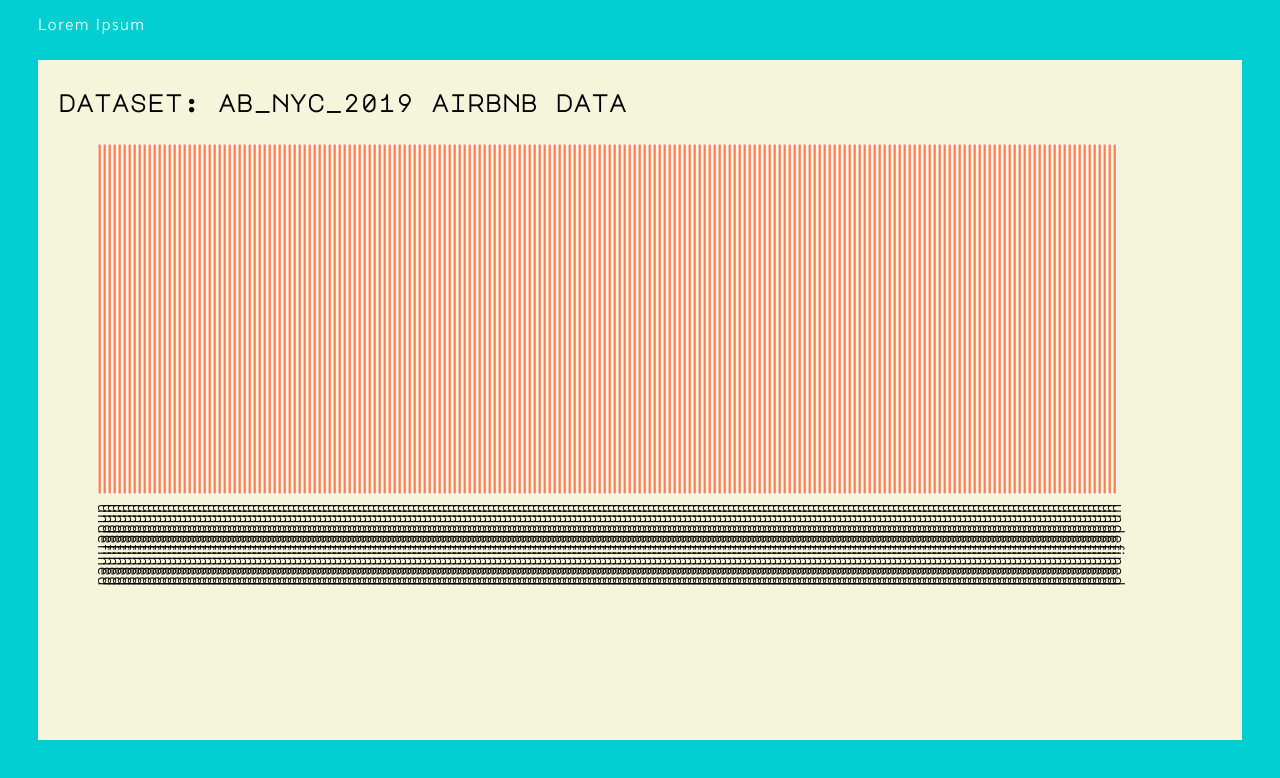
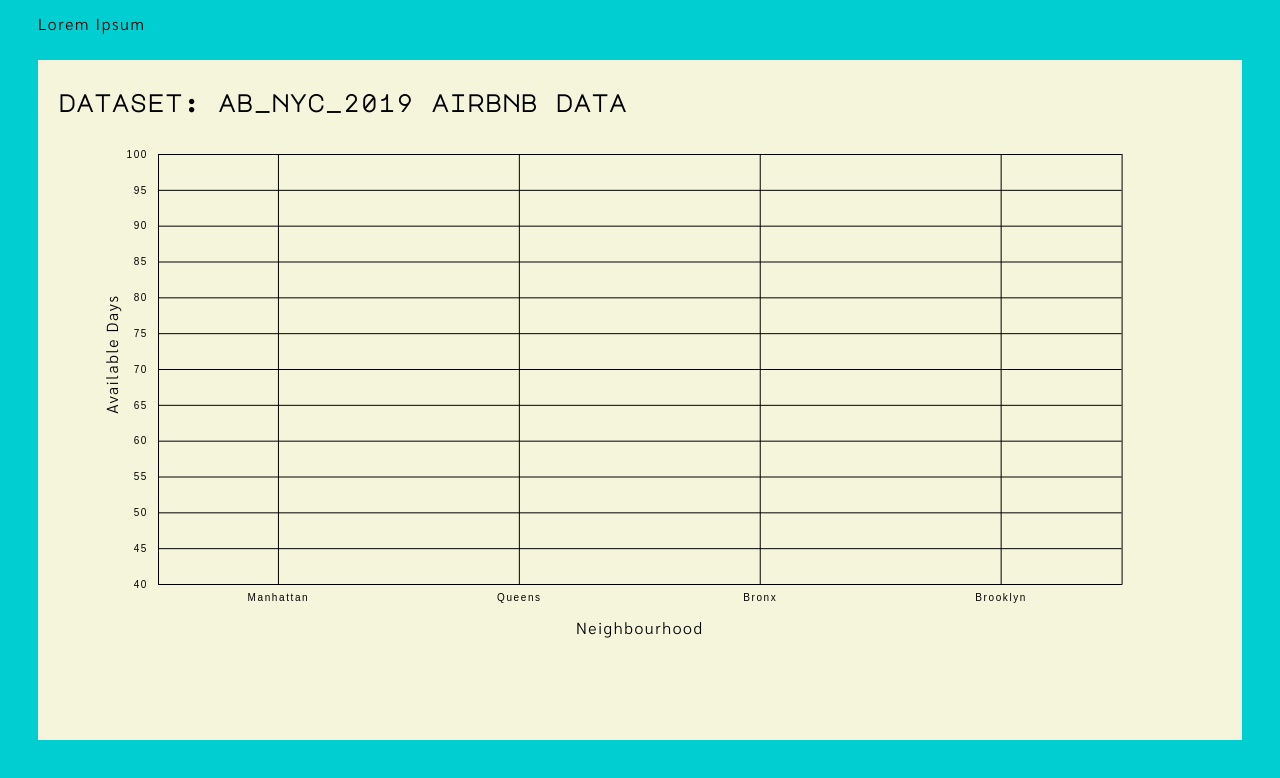
Before and after one commit to Sadat21/CPSC583, a plain HTML site: page assignment1/PA1 Code/index.html in a window 1280 px wide. Shown: the part 111-889 px from the top of the page. Drawn offline with Linux system fonts and the light colour scheme.

Commit message:
Changed everything to use Tutorial 4 format and got scales to work

```diff
--- /dev/null
+++ b/assignment1/PA1 Code/BarChart.js
@@ -0,0 +1,110 @@
+class BarChart {
+    data;          // contains our dataset
+    width;
+    height;
+
+    svgContainer;  // the SVG element where we will be drawing our vis
+    datapoints;    // SVG elements per data point
+
+    // D3 axes
+    xAxis;
+    yAxis;
+
+    // D3 scales
+    xAxisScale;
+    yAxisScale;
+
+    constructor(svgContainer)
+    {
+        this.svgContainer = svgContainer;
+        // dynamically change our SVG container's dimensions with the current browser dimensions
+        this.width = svgContainer.node().getBoundingClientRect().width;
+        this.height = svgContainer.node().getBoundingClientRect().height;
+    }
+
+    setData(data)
+    {
+        this.data = data;
+    }
+
+
+    setupScales(xAxisScale, yAxisScale)
+    {
+        this.xAxisScale = xAxisScale;
+
+        this.yAxisScale = yAxisScale;
+    }
+
+    /**
+     * Function setupAxes initializes D3 axes for our Scatterplot
+     * @param xLabel the label of the x-axis
+     * @param yLabel the label of the y-axis
+     */
+    setupAxes(xLabel, yLabel)
+    {
+        // call d3's axisBottom for the x-axis
+        this.xAxis = d3.axisBottom(this.xAxisScale)
+            .tickSize(-this.height + MARGINS.bottom + MARGINS.top)
+            .ticks(10)
+            .tickPadding(10);
+        // call d3's axisLeft for the y-axis
+        this.yAxis = d3.axisLeft(this.yAxisScale)
+            .tickSize(-this.width + MARGINS.left*2)
+            .ticks(10)
+            .tickPadding(10);
+
+        // call our axes inside "group" (<g></g>) objects inside our SVG container
+        this.svgContainer.append("g")
+            .attr("transform", `translate(0, ${this.height - MARGINS.bottom })`)
+            .call(this.xAxis);
+        this.svgContainer.append("g")
+            .attr("transform", `translate(${MARGINS.left}, 0)`)
+            .call(this.yAxis);
+
+        // add text labels
+        this.svgContainer.append("text")
+            .attr("x", MARGINS.left)
+            .attr("y", (this.height)/2)
+            .attr("transform", `rotate(-90, ${MARGINS.left / 3}, ${this.height/2})`)
+            .style("text-anchor", "middle")
+            .text(yLabel);
+        this.svgContainer.append("text")
+            .attr("x", (this.width)/2)
+            .attr("y", (this.height - MARGINS.top))
+            .style("text-anchor", "middle")
+            .text(xLabel);
+
+    }
+
+    /**
+     * Function createCircles initializes the datapoints in our scatterplot
+     * @param xAxisSelector the data property for values to appear in x-axis
+     * @param yAxisSelector the data property for values to appear in y-axis
+     */
+    createBars(xAxisSelector, yAxisSelector)
+    {
+        // Use D3's selectAll function to create instances of SVG:circle virtually
+        // per item in our data array
+        this.datapoints = this.svgContainer.selectAll("rect")
+            .data(this.data)    // use the data we loaded from CSV
+            .enter()            // access the data item (e.g., this.data[0])
+            .append("rect")   // add the circle element into our SVG container
+            .attr("r", 8)       // change some of the attributes of our circles
+            // function(d){ return d; } -> allows us to access the data we entered
+            .attr("cx", function(d){
+                // use the D3 scales we created earlier to map our data values to pixels on screen
+                return _vis.xAxisScale(d[xAxisSelector]);
+            })
+            .attr("cy", function(d){
+                return _vis.yAxisScale(d[yAxisSelector]);
+            })
+            // change some styling
+            .style("fill", "coral")
+            .style("stroke", "white")
+            // add a text to show up on hover
+            .append("svg:title")
+            .text(function(d){
+                return d.Country;
+            });
+    }
+}
--- a/assignment1/PA1 Code/index.html
+++ b/assignment1/PA1 Code/index.html
@@ -5,6 +5,7 @@
     <title>New York Airbnb Data</title>
     <link rel="stylesheet" type="text/css" href="style.css" />
     <script src="d3.v5-9-1.js"></script>
+    <script type="text/javascript" src="BarChart.js"></script>
     <script type="text/javascript" src="script.js"></script>
 </head>
 
--- a/assignment1/PA1 Code/script.js
+++ b/assignment1/PA1 Code/script.js
@@ -1,3 +1,4 @@
+
 /**
  * Call our functions on window load event
  */
@@ -5,20 +6,22 @@
     setup();
 };
 
+/**
+ * object to keep track of our magic numbers for margins
+ * @type {{top: number, left: number, bottom: number, right: number}}
+ */
+const MARGINS = {top: 10, right: 10, bottom: 60, left: 60};
+
 // Global variables
-var _data;  // contains our data array
-var _vis;   // the svg container where we will draw our visualization
-var _vis_width = 0;     // dimensions of the visualization
-var _vis_height = 0;
+var _vis;
 
-const PADDING_FOR_LABELS = 150;
 
-function setup() {
-    _vis = d3.select("#vis").node();
-
-    // grab our container's dimension
-    _vis_width = d3.select("#vis").node().getBoundingClientRect().width;
-    _vis_height = d3.select("#vis").node().getBoundingClientRect().height;
+/**
+ * Function setup: sets up our visualization environment.
+ * You can change the code to not have static paths and elementID's
+ */
+function setup(){
+    _vis = new BarChart(d3.select("#vis"));
     loadData("AB_NYC_2019_Subset_2.csv");
 }
 
@@ -26,78 +29,24 @@
 {
     // call D3's loading function for CSV and load the data to our global variable _data
     d3.csv(dataPath).then(function(data){
-        _data = data;
-        setupBars();
+        _vis.setData(data.map(function (d) {
+            return {
+                daysAvailable: d.availability_365,
+                neighbourhoodGroup: d.neighbourhood_group,
+                roomType: d.room_type
+            }
+        }));
+
+        var xScale = d3.scaleBand()
+            .range([MARGINS.left, _vis.width - MARGINS.left])
+            .domain(["Manhattan", "Queens", "Bronx", "Brooklyn"]);
+
+        var yScale = d3.scaleLinear()
+            .range([_vis.height - MARGINS.bottom, MARGINS.top])
+            .domain([40, 100]);
+
+        _vis.setupScales(xScale, yScale);
+        _vis.setupAxes("Neighbourhood", "Available Days");
+        _vis.createBars("neighbourhoodGroup", "daysAvailable");
     });
 }
-
-/**
- * Function setupBars: sets up rectangles to represent each data point in our dataset
- */
-function setupBars()
-{
-    // divide the width of our vis to the number of columns
-    var x_pad = Math.floor(_vis_width / _data.length);
-
-    // for each item in our dataset, create a column on the x-axis and label it
-    for (var i = 0; i < _data.length; i++)
-    {
-        // create a string that follows the HTML tag for drawing a rectangle
-        // e.g., <rect x='0' y='0' width='100' height='100' style='fill:black; strokewidth:0;'></rect>
-        // the rectangle's ID should match an index within our data (e.g., column_0 corresponds to _data[0])
-        // default height is the height of the visualization - some padding for labels
-        var rect = "<rect id='column_" + i + "' x='" + i * x_pad + "' y='0' width='" + (x_pad / 1.5) + "' height='" +
-            (_vis_height - PADDING_FOR_LABELS) + "' style='fill:coral; stroke-width: 1; stroke:white;'></rect>";
-        //append the line within the SVG container element
-        _vis.innerHTML += rect;
-
-        // create labels using the Country name (Capitalize this because it's capitalized in our CSV file)
-        var label = "<text x='" + i * x_pad + "' y='" + (_vis_height - PADDING_FOR_LABELS + 10) + "' " +
-            "transform='rotate(90," + i * x_pad + "," + (_vis_height - PADDING_FOR_LABELS + 10) + ")'>" +
-            _data[i].Country + "</text>";
-        //append the label within the SVG container element
-        _vis.innerHTML += label;
-    }
-}
-
-/**
- * Function changeBarHeights: changes the heights of the bars in our visualization with values
- * from a given data attribute
- * @param attr the data attribute containing the value to be applied to each bar's height
- * @param maxAttrValue the maximum value the attribute can have
- * assume the min value is 0
- */
-function changeBarHeights(attr, maxAttrValue){
-    for (var i = 0; i < _data.length; i++){
-        var newHeight = mapValue(_data[i][attr], 0, maxAttrValue, 0, _vis_height - PADDING_FOR_LABELS);
-        var bar = document.getElementById("column_" + i);
-
-        var oldY = bar.getAttribute("y");
-        var oldHeight = bar.getAttribute("height");
-        var newY = _vis_height - PADDING_FOR_LABELS - newHeight;
-
-        bar.setAttribute("y", oldY);
-        bar.setAttribute("height", oldHeight);
-
-        var animate = "<animate id='animate_bar_" + i + "' attributeName='y' from='" + oldY + "' " +
-            "to='" + newY + "' dur='1s' begin='indefinite'" +
-            "repeatCount='1' fill='freeze'></animate>" +
-            "<animate attributeName='height' from='"+ oldHeight +"' to='"+ newHeight +"' dur='1s' " +
-            "begin='animate_bar_"+ i +".begin' fill='freeze'></animate>" +
-            "<title>"+ _data[i][attr] +"</title>";
-        bar.innerHTML = animate;
-        document.getElementById('animate_bar_' + i).beginElement();
-    }
-}
-
-/**
- * Function maps a value from an old range of values to a new range
- * @param value the number to be remapped to a given range
- * @param origMin the minimum value of the original range
- * @param origMax the maximum value of the original range
- * @param newMin the minimum value of the new range
- * @param newMax the maximum value of the new range
- */
-function mapValue(value, origMin, origMax, newMin, newMax){
-    return (value - origMin) * (newMax - newMin) / (origMax - origMin) + newMin;
-}
--- a/assignment1/PA1 Code/style.css
+++ b/assignment1/PA1 Code/style.css
@@ -10,7 +10,7 @@
 
     font-family: "Sarabun", sans-serif;
     font-weight: 300;
-    color: white;
+    color: black;
     letter-spacing: 0.1em;
 }
 
@@ -60,31 +60,6 @@
     padding: 10px;
 }
 
-div#div_buttons {
-    padding: 20px;
-}
-
-button {
-    background: beige;
-    border: none;
-    height: 30px;
-    padding: 0px 10px;
-
-    font-family: "Sarabun", sans-serif;
-    font-weight: 400;
-    font-size: 1em;
-    letter-spacing: 0.1em;
-}
-
-button:hover {
-    background: darkturquoise;
-    cursor: pointer;
-}
-
-button:focus {
-    outline: 0;
-}
-
 /* styling elements through their class */
 .svg_boxes {
     background: beige;
```
